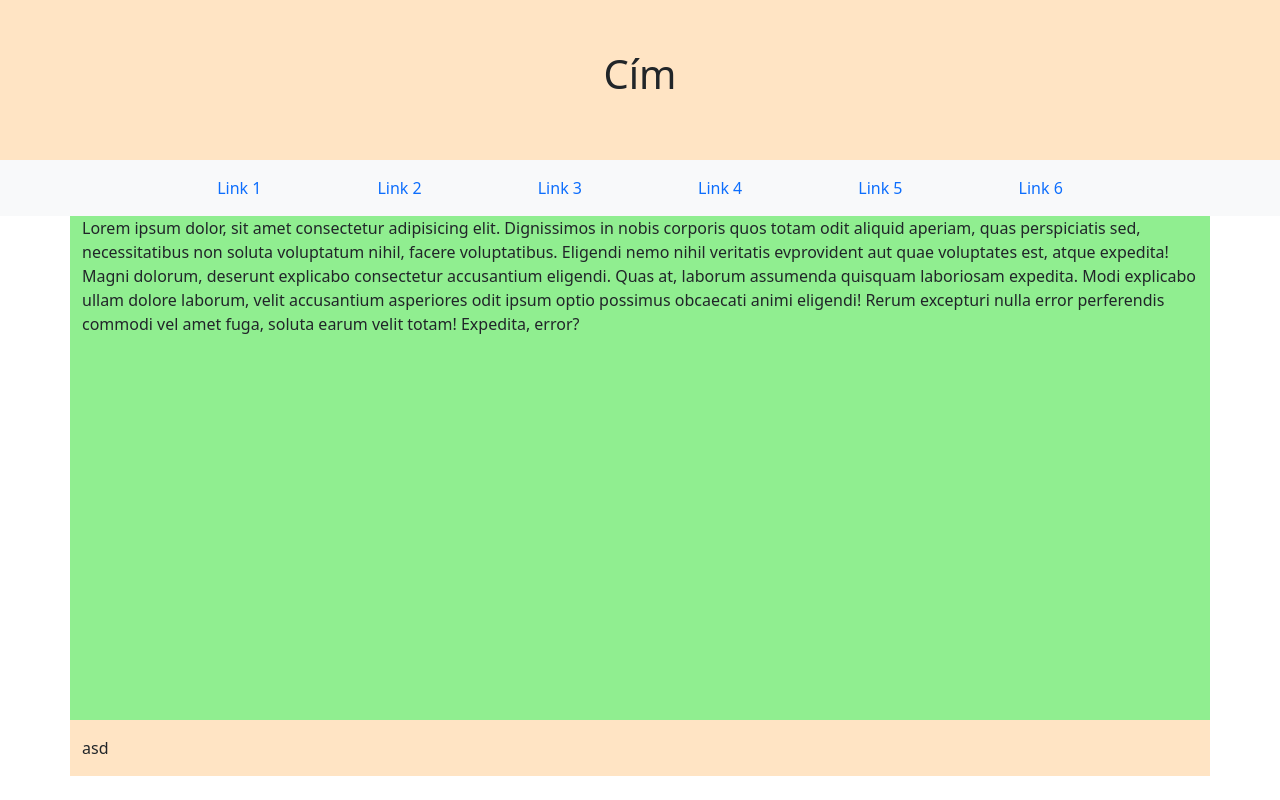
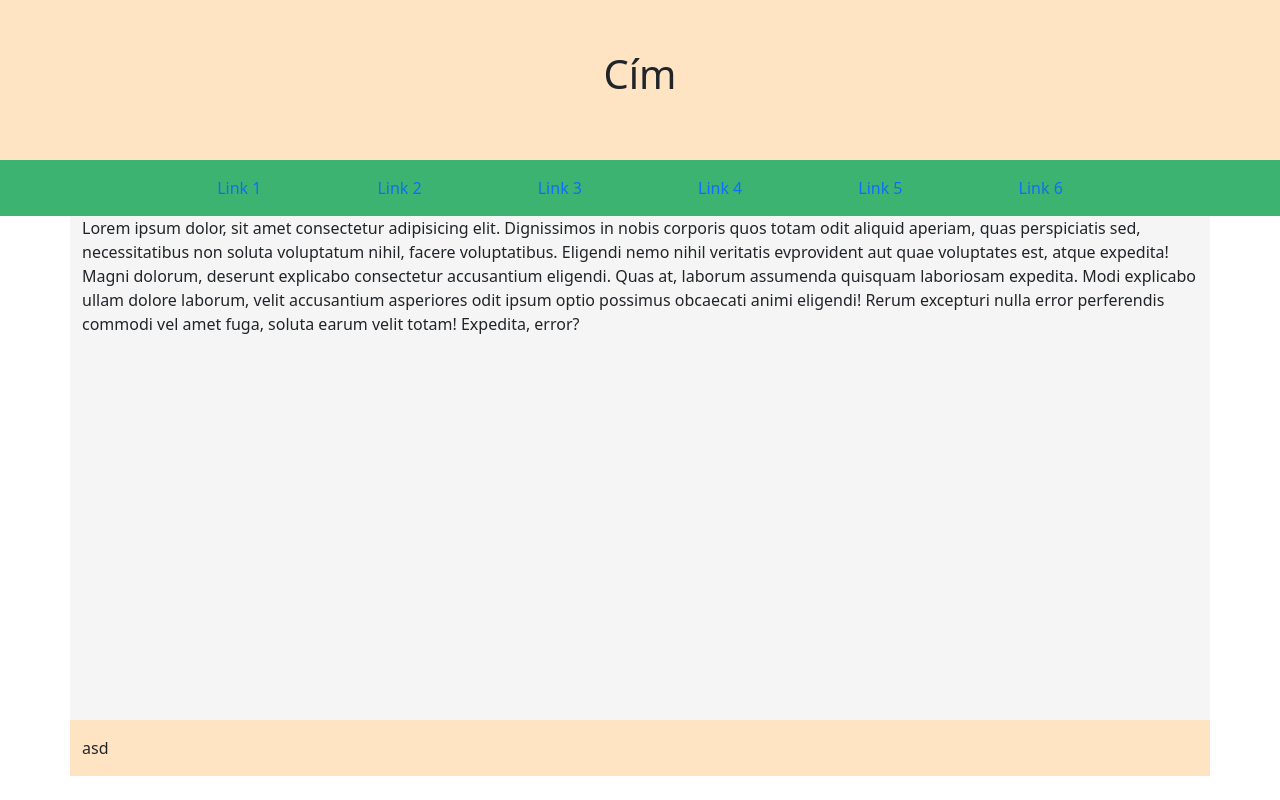
Before and after one commit to ZSzabolcs/KandoProjekt12.A, a PHP site: page /cucc.html in a window 1280 px wide. Run offline with PHP 8.4, Linux system fonts and the light colour scheme.

Commit message:
Add files via upload

```diff
--- a/Projektmunka 12.A/cucc.css
+++ b/Projektmunka 12.A/cucc.css
@@ -22,9 +22,13 @@ header h1{
 }
 
 .container{
-    background-color: lightgreen;
+    background-color: rgb(245, 245, 245);
 }
 
 .footer{
     background-color: bisque;
 }
+
+.navbarcucc{
+    background-color: mediumseagreen;
+}
--- a/Projektmunka 12.A/cucc.html
+++ b/Projektmunka 12.A/cucc.html
@@ -13,7 +13,7 @@
                 Cím
             </h1>
         </header>
-        <nav class="navbar navbar-expand-lg bg-light">
+        <nav class="navbar navbar-expand-lg navbarcucc">
 
             <div class="container-fluid justify-content-center">
               <!-- Links -->
```
